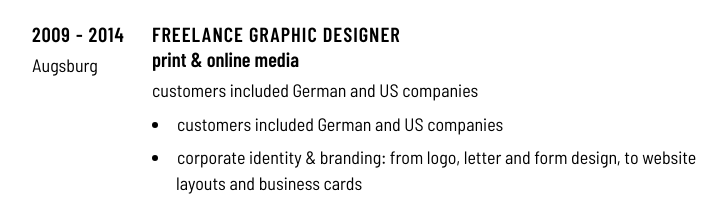
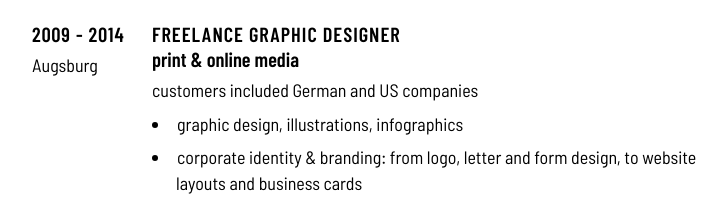
Before and after one commit to nadgerz/moppets-website, a Gatsby site: page /about in a window 1280 px wide. Shown: the part 1475-1677 px from the top of the page, without its empty margins (335-1062 px from the left). Built offline with nearby package versions, Linux system fonts and the light colour scheme; Gatsby itself is replaced by a stand-in of ours.

Commit message:
fixed error in CV line

```diff
--- a/src/components/cvLineData.js
+++ b/src/components/cvLineData.js
@@ -70,7 +70,7 @@ export const cvData = [
         <h4>print & online media</h4>
         <p>customers included German and US companies</p>
         <ul>
-          <li>customers included German and US companies</li>
+          <li>graphic design, illustrations, infographics</li>
           <li>corporate identity & branding: from logo, letter and form design, to website layouts and business cards
           </li>
         </ul>
```
